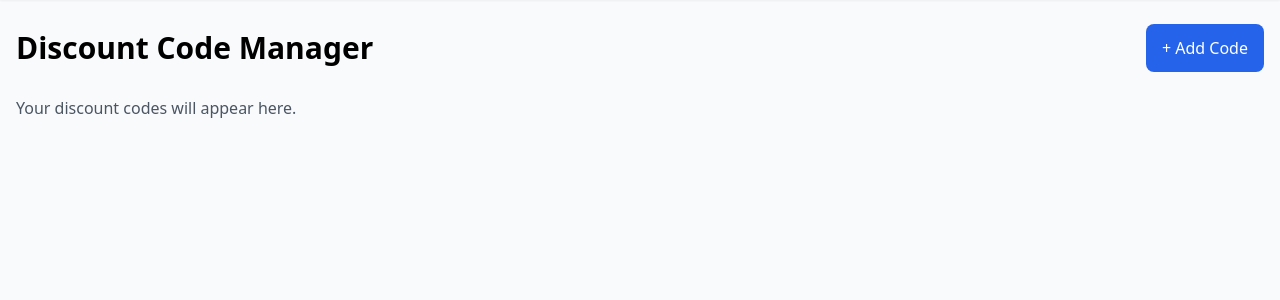
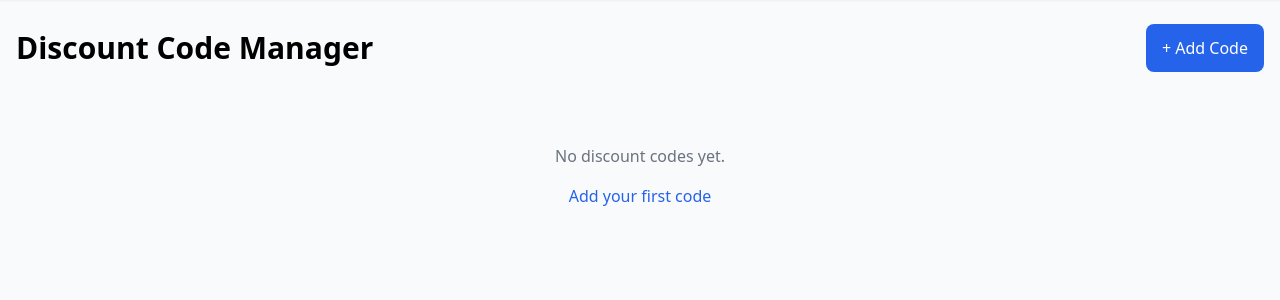
Before and after one commit to marcorisi/discount-codes, a Flask app: template app/templates/codes/index.html in a window 1280 px wide. Shown: the part 52-352 px from the top of the page. Run offline with Flask 3, Linux system fonts and the light colour scheme; the template is opened without the code that fills it, so the values that code supplies are empty; the visitor is signed in with stand-in values (Sample User, id 1); some libraries are stand-ins or nearby versions.

Commit message:
Show all the discount codes

```diff
--- a/app/templates/codes/index.html
+++ b/app/templates/codes/index.html
@@ -10,6 +10,50 @@
         </a>
     </div>
 
-    <p class="text-gray-600">Your discount codes will appear here.</p>
+    {% if codes %}
+    <div class="grid grid-cols-1 sm:grid-cols-2 lg:grid-cols-3 gap-4">
+        {% for code in codes %}
+        <div class="bg-white rounded-lg shadow-sm border border-gray-200 p-4 {% if code.is_used %}opacity-60{% endif %}">
+            <div class="flex items-start justify-between mb-3">
+                <div>
+                    <h2 class="text-lg font-bold text-gray-900">{{ code.store_name }}</h2>
+                    <code class="text-sm bg-gray-100 px-2 py-1 rounded font-mono">{{ code.code }}</code>
+                </div>
+                {% if code.discount_value %}
+                <span class="text-lg font-bold text-green-600">{{ code.discount_value }}</span>
+                {% endif %}
+            </div>
+
+            {% if code.notes %}
+            <p class="text-sm text-gray-600 mb-3">{{ code.notes }}</p>
+            {% endif %}
+
+            <div class="flex items-center justify-between text-sm">
+                <div>
+                    {% if code.expiry_date %}
+                        {% if code.expiry_date < today %}
+                        <span class="text-red-600 font-medium">Expired {{ code.expiry_date.strftime('%b %d, %Y') }}</span>
+                        {% else %}
+                        <span class="text-gray-500">Expires {{ code.expiry_date.strftime('%b %d, %Y') }}</span>
+                        {% endif %}
+                    {% else %}
+                    <span class="text-gray-400">No expiry</span>
+                    {% endif %}
+                </div>
+                {% if code.is_used %}
+                <span class="px-2 py-1 bg-gray-200 text-gray-600 rounded text-xs font-medium">Used</span>
+                {% endif %}
+            </div>
+        </div>
+        {% endfor %}
+    </div>
+    {% else %}
+    <div class="text-center py-12">
+        <p class="text-gray-500 mb-4">No discount codes yet.</p>
+        <a href="{{ url_for('codes.add_code') }}" class="text-blue-600 hover:text-blue-800 font-medium">
+            Add your first code
+        </a>
+    </div>
+    {% endif %}
 </div>
 {% endblock %}
```
Also changed, not shown: app/codes/routes.py (+7 -4 lines), tests/codes/test_routes.py (+64 -0 lines).
